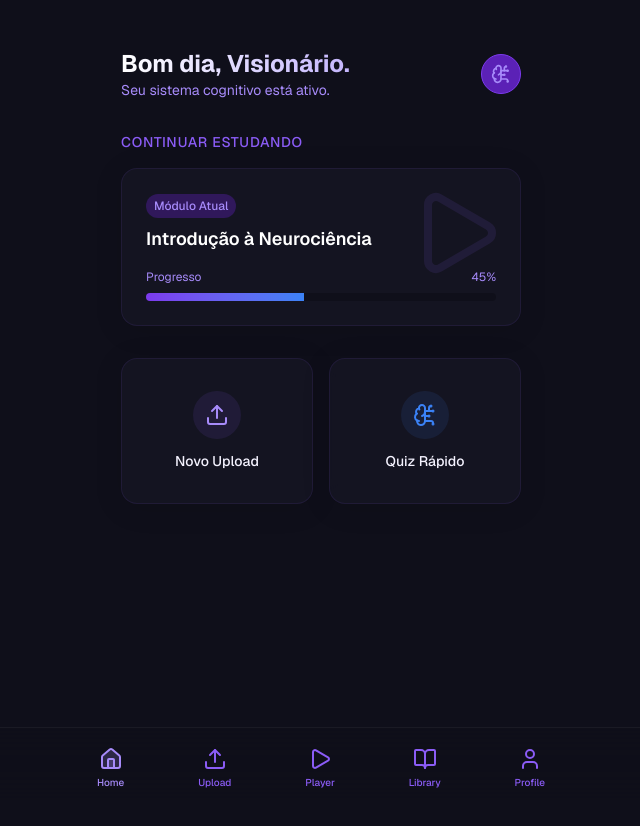
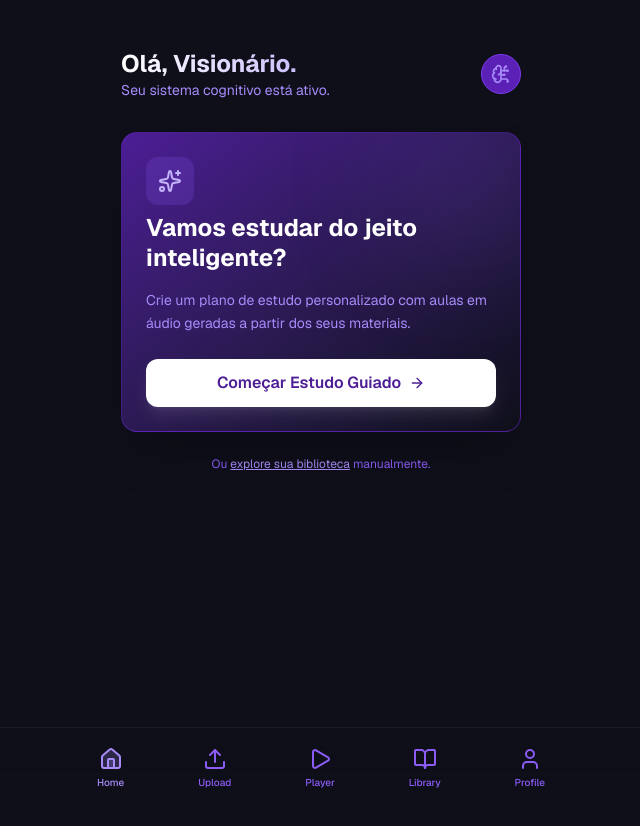
Before and after one commit to placucci22/STUDYMAIS, a Next.js app: page / in a window 1280 px wide. Shown: the top 826 px of the page, without its empty margins (319-959 px from the left). Built offline with nearby package versions, Linux system fonts and the light colour scheme.

Commit message:
Feat: Implement Guided Study flow and Home redesign

```diff
--- a/src/app/page.tsx
+++ b/src/app/page.tsx
@@ -2,12 +2,12 @@
 
 import { useApp } from "@/context/AppContext";
 import { Card, Button, ProgressBar } from "@/components/ui";
-import { Play, Upload, BrainCircuit, Sparkles } from "lucide-react";
+import { Play, Upload, BrainCircuit, Sparkles, BookOpen, ArrowRight } from "lucide-react";
 import Link from "next/link";
 import { motion } from "framer-motion";
 
 export default function Home() {
-  const { library, isLoading } = useApp();
+  const { library, isLoading, studyPlan } = useApp();
 
   const inProgress = library.filter(m => m.status === 'in_progress').sort((a, b) => b.last_accessed - a.last_accessed);
   const hasContent = library.length > 0;
@@ -15,18 +15,18 @@ export default function Home() {
   if (isLoading) {
     return (
       <div className="flex items-center justify-center h-screen">
-        <div className="animate-pulse-slow text-neural-400">Carregando seu segundo cérebro...</div>
+        <div className="animate-pulse-slow text-neural-400">Sincronizando córtex...</div>
       </div>
     );
   }
 
   return (
-    <div className="p-6 space-y-8 pt-12">
+    <div className="p-6 space-y-8 pt-12 pb-24">
       {/* Header */}
       <header className="flex justify-between items-center">
         <div>
           <h1 className="text-2xl font-bold bg-clip-text text-transparent bg-gradient-to-r from-white to-neural-300">
-            Bom dia, Visionário.
+            Olá, Visionário.
           </h1>
           <p className="text-neural-400 text-sm">Seu sistema cognitivo está ativo.</p>
         </div>
@@ -35,85 +35,136 @@ export default function Home() {
         </div>
       </header>
 
-      {/* Tabula Rasa (Empty State) */}
-      {!hasContent && (
+      {/* Main Action Area */}
+      {!studyPlan?.active ? (
+        // STATE 1: No Plan -> CTA to Guided Study
         <motion.div
           initial={{ opacity: 0, y: 20 }}
           animate={{ opacity: 1, y: 0 }}
-          className="text-center py-12 space-y-6"
+          className="space-y-6"
         >
-          <div className="relative w-32 h-32 mx-auto">
-            <div className="absolute inset-0 bg-neural-500/20 blur-3xl rounded-full animate-pulse-slow" />
-            <Sparkles className="w-full h-full text-neural-300 opacity-80 animate-float" />
+          <div className="relative overflow-hidden rounded-2xl bg-gradient-to-br from-neural-900 to-void-900 border border-neural-700/50 p-6 shadow-2xl">
+            <div className="absolute top-0 right-0 -mt-4 -mr-4 w-32 h-32 bg-neural-500/20 blur-3xl rounded-full" />
+
+            <div className="relative z-10 space-y-4">
+              <div className="h-12 w-12 rounded-xl bg-neural-500/20 flex items-center justify-center mb-2">
+                <Sparkles className="w-6 h-6 text-neural-300" />
               </div>
-          <div className="space-y-2">
-            <h2 className="text-xl font-semibold text-white">Tabula Rasa</h2>
-            <p className="text-neural-400 max-w-xs mx-auto">
-              Sua mente está pronta para expandir. Comece alimentando o sistema com conhecimento.
+
+              <h2 className="text-2xl font-bold text-white leading-tight">
+                Vamos estudar do jeito inteligente?
+              </h2>
+              <p className="text-neural-400 text-sm leading-relaxed">
+                Crie um plano de estudo personalizado com aulas em áudio geradas a partir dos seus materiais.
+              </p>
+
+              <Link href="/setup" className="block pt-2">
+                <Button size="lg" className="w-full bg-white text-neural-900 hover:bg-neural-100 font-semibold shadow-lg shadow-white/10">
+                  Começar Estudo Guiado
+                  <ArrowRight className="ml-2 w-4 h-4" />
+                </Button>
+              </Link>
+            </div>
+          </div>
+
+          <div className="text-center">
+            <p className="text-xs text-neural-500">
+              Ou <Link href="/library" className="text-neural-400 underline hover:text-white">explore sua biblioteca</Link> manualmente.
             </p>
           </div>
-          <Link href="/upload">
-            <Button size="lg" className="w-full max-w-xs">
-              <Upload className="mr-2 w-5 h-5" />
-              Ingerir Primeiro Conteúdo
-            </Button>
-          </Link>
         </motion.div>
-      )}
+      ) : (
+        // STATE 2: Has Plan -> Continue Studying
+        <motion.div
+          initial={{ opacity: 0, y: 20 }}
+          animate={{ opacity: 1, y: 0 }}
+          className="space-y-6"
+        >
+          <section className="space-y-4">
+            <div className="flex items-center justify-between">
+              <h2 className="text-sm font-medium text-neural-500 uppercase tracking-wider">Seu Plano de Estudo</h2>
+              <span className="text-xs text-neural-400 bg-neural-800 px-2 py-1 rounded-full">Ativo</span>
+            </div>
 
-      {/* Continue Studying */}
-      {hasContent && inProgress.length > 0 && (
-        <section className="space-y-4">
-          <h2 className="text-sm font-medium text-neural-500 uppercase tracking-wider">Continuar Estudando</h2>
             <Link href="/player">
-            <Card className="group hover:border-neural-500/50 transition-colors cursor-pointer relative overflow-hidden">
+              <Card className="group hover:border-neural-500/50 transition-all cursor-pointer relative overflow-hidden bg-gradient-to-br from-neural-900/80 to-void-900/80 border-neural-700/50">
                 <div className="absolute top-0 right-0 p-4 opacity-10 group-hover:opacity-20 transition-opacity">
                   <Play className="w-24 h-24 text-neural-500" />
                 </div>
-              <div className="space-y-4 relative z-10">
-                <div className="flex justify-between items-start">
-                  <div>
-                    <span className="text-xs font-medium text-neural-400 bg-neural-900/50 px-2 py-1 rounded-full">
-                      Módulo Atual
+
+                <div className="p-6 space-y-4 relative z-10">
+                  <div className="space-y-1">
+                    <span className="text-xs font-medium text-neural-300 flex items-center gap-1">
+                      <Sparkles className="w-3 h-3" /> Próxima Sessão
                     </span>
-                    <h3 className="text-lg font-semibold text-white mt-2 line-clamp-1">
-                      {inProgress[0].title}
+                    <h3 className="text-xl font-bold text-white line-clamp-2">
+                      {inProgress[0]?.title || "Continuar Jornada"}
                     </h3>
                   </div>
-                </div>
+
+                  {inProgress[0] ? (
                     <div className="space-y-2">
                       <div className="flex justify-between text-xs text-neural-400">
-                    <span>Progresso</span>
+                        <span>Progresso do Módulo</span>
                         <span>{inProgress[0].progress}%</span>
                       </div>
-                  <ProgressBar progress={inProgress[0].progress} />
+                      <ProgressBar progress={inProgress[0].progress} className="h-2" />
                     </div>
+                  ) : (
+                    <p className="text-sm text-neural-400">
+                      Seu plano está pronto. Vamos começar?
+                    </p>
+                  )}
+
+                  <Button className="w-full mt-2">
+                    {inProgress.length > 0 ? "Retomar Estudo" : "Iniciar Sessão"}
+                  </Button>
                 </div>
               </Card>
             </Link>
           </section>
+
+          {/* Recent Modules List */}
+          {hasContent && (
+            <section className="space-y-3">
+              <div className="flex items-center justify-between px-1">
+                <h3 className="text-sm font-medium text-neural-400">Recentes</h3>
+                <Link href="/library" className="text-xs text-neural-500 hover:text-white transition-colors">
+                  Ver tudo
+                </Link>
+              </div>
+
+              <div className="space-y-2">
+                {library.slice(0, 3).map((item) => (
+                  <Link href="/player" key={item.id}>
+                    <Card className="p-3 flex items-center gap-3 hover:bg-white/5 transition-colors cursor-pointer border-transparent hover:border-neural-700/50">
+                      <div
+                        className="h-10 w-10 rounded-lg shrink-0 flex items-center justify-center text-white font-bold text-sm shadow-sm"
+                        style={{ backgroundColor: item.cover_color }}
+                      >
+                        {item.title.charAt(0)}
+                      </div>
+                      <div className="flex-1 min-w-0">
+                        <h4 className="text-sm font-medium text-white truncate">{item.title}</h4>
+                        <div className="flex items-center gap-2 text-xs text-neural-500">
+                          <span className="flex items-center gap-1">
+                            <BookOpen className="w-3 h-3" /> {item.modules_count}
+                          </span>
+                          {item.status === 'completed' && (
+                            <span className="text-green-500">Concluído</span>
                           )}
-
-      {/* Quick Actions */}
-      {hasContent && (
-        <section className="grid grid-cols-2 gap-4">
-          <Link href="/upload">
-            <Card className="flex flex-col items-center justify-center gap-3 py-8 hover:bg-white/5 transition-colors cursor-pointer">
-              <div className="h-12 w-12 rounded-full bg-neural-500/10 flex items-center justify-center">
-                <Upload className="w-6 h-6 text-neural-400" />
                         </div>
-              <span className="font-medium text-sm">Novo Upload</span>
+                      </div>
+                      <div className="text-neural-600">
+                        <Play className="w-4 h-4" />
+                      </div>
                     </Card>
                   </Link>
-          <Link href="/quiz">
-            <Card className="flex flex-col items-center justify-center gap-3 py-8 hover:bg-white/5 transition-colors cursor-pointer">
-              <div className="h-12 w-12 rounded-full bg-synapse-500/10 flex items-center justify-center">
-                <BrainCircuit className="w-6 h-6 text-synapse-500" />
+                ))}
               </div>
-              <span className="font-medium text-sm">Quiz Rápido</span>
-            </Card>
-          </Link>
             </section>
+          )}
+        </motion.div>
       )}
     </div>
   );
--- /dev/null
+++ b/src/app/setup/page.tsx
@@ -0,0 +1,47 @@
+"use client";
+
+import { Button, Card } from "@/components/ui";
+import { useApp } from "@/context/AppContext";
+import { ArrowLeft, Sparkles } from "lucide-react";
+import Link from "next/link";
+import { useRouter } from "next/navigation";
+
+export default function SetupPage() {
+    const { setStudyPlan } = useApp();
+    const router = useRouter();
+
+    const handleCreatePlan = () => {
+        // Mock creating a plan
+        setStudyPlan({ active: true, title: "Plano de Estudos Personalizado" });
+        router.push('/');
+    };
+
+    return (
+        <div className="p-6 pt-12 space-y-6">
+            <header className="flex items-center gap-4">
+                <Link href="/">
+                    <Button variant="ghost" size="sm">
+                        <ArrowLeft className="w-5 h-5" />
+                    </Button>
+                </Link>
+                <h1 className="text-xl font-bold text-white">Configurar Estudo Guiado</h1>
+            </header>
+
+            <Card className="p-8 text-center space-y-6">
+                <div className="h-20 w-20 mx-auto rounded-full bg-neural-500/20 flex items-center justify-center">
+                    <Sparkles className="w-10 h-10 text-neural-400" />
+                </div>
+                <div className="space-y-2">
+                    <h2 className="text-lg font-semibold text-white">Vamos personalizar sua jornada</h2>
+                    <p className="text-neural-400 text-sm">
+                        Esta é a tela onde o usuário configuraria seus objetivos, tempo disponível e interesses.
+                    </p>
+                </div>
+
+                <Button onClick={handleCreatePlan} className="w-full">
+                    Criar Plano (Simulação)
+                </Button>
+            </Card>
+        </div>
+    );
+}
--- a/src/context/AppContext.tsx
+++ b/src/context/AppContext.tsx
@@ -20,6 +20,8 @@ export interface Material {
 interface AppContextType {
     userPlan: PlanType;
     setUserPlan: (plan: PlanType) => void;
+    studyPlan: { active: boolean; title?: string } | null;
+    setStudyPlan: (plan: { active: boolean; title?: string } | null) => void;
     library: Material[];
     addToLibrary: (material: Material) => void;
     updateProgress: (id: number, progress: number) => void;
@@ -59,6 +61,8 @@ export function AppProvider({ children }: { children: ReactNode }) {
     const [library, setLibrary] = useState<Material[]>([]);
     const [isLoading, setIsLoading] = useState(true);
 
+    const [studyPlan, setStudyPlan] = useState<{ active: boolean; title?: string } | null>(null);
+
     // Load Initial Data
     useEffect(() => {
         const loadData = async () => {
@@ -75,6 +79,9 @@ export function AppProvider({ children }: { children: ReactNode }) {
 
             const savedPlan = localStorage.getItem('cognitive_plan');
             if (savedPlan) setUserPlan(savedPlan as PlanType);
+
+            const savedStudyPlan = localStorage.getItem('cognitive_study_plan');
+            if (savedStudyPlan) setStudyPlan(JSON.parse(savedStudyPlan));
 
             setIsLoading(false);
         };
@@ -94,6 +101,17 @@ export function AppProvider({ children }: { children: ReactNode }) {
             localStorage.setItem('cognitive_plan', userPlan);
         }
     }, [userPlan, isLoading]);
+
+    // Persist Study Plan Changes
+    useEffect(() => {
+        if (!isLoading) {
+            if (studyPlan) {
+                localStorage.setItem('cognitive_study_plan', JSON.stringify(studyPlan));
+            } else {
+                localStorage.removeItem('cognitive_study_plan');
+            }
+        }
+    }, [studyPlan, isLoading]);
 
     const addToLibrary = (material: Material) => {
         setLibrary(prev => [material, ...prev]);
@@ -123,6 +141,8 @@ export function AppProvider({ children }: { children: ReactNode }) {
         <AppContext.Provider value={{
             userPlan,
             setUserPlan,
+            studyPlan,
+            setStudyPlan,
             library,
             addToLibrary,
             updateProgress,
```
Lines whose indentation alone changed are shown as unchanged.
